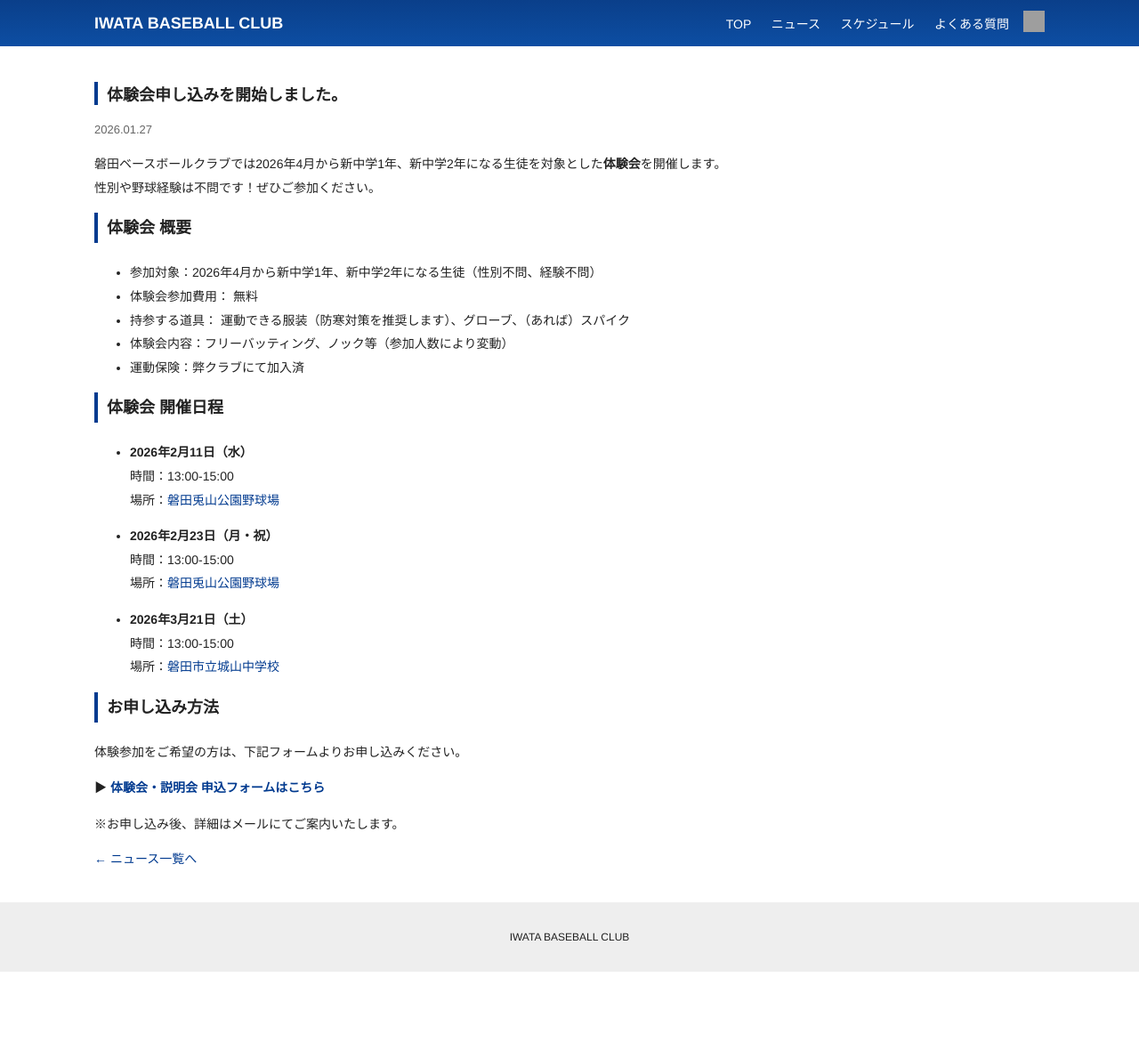
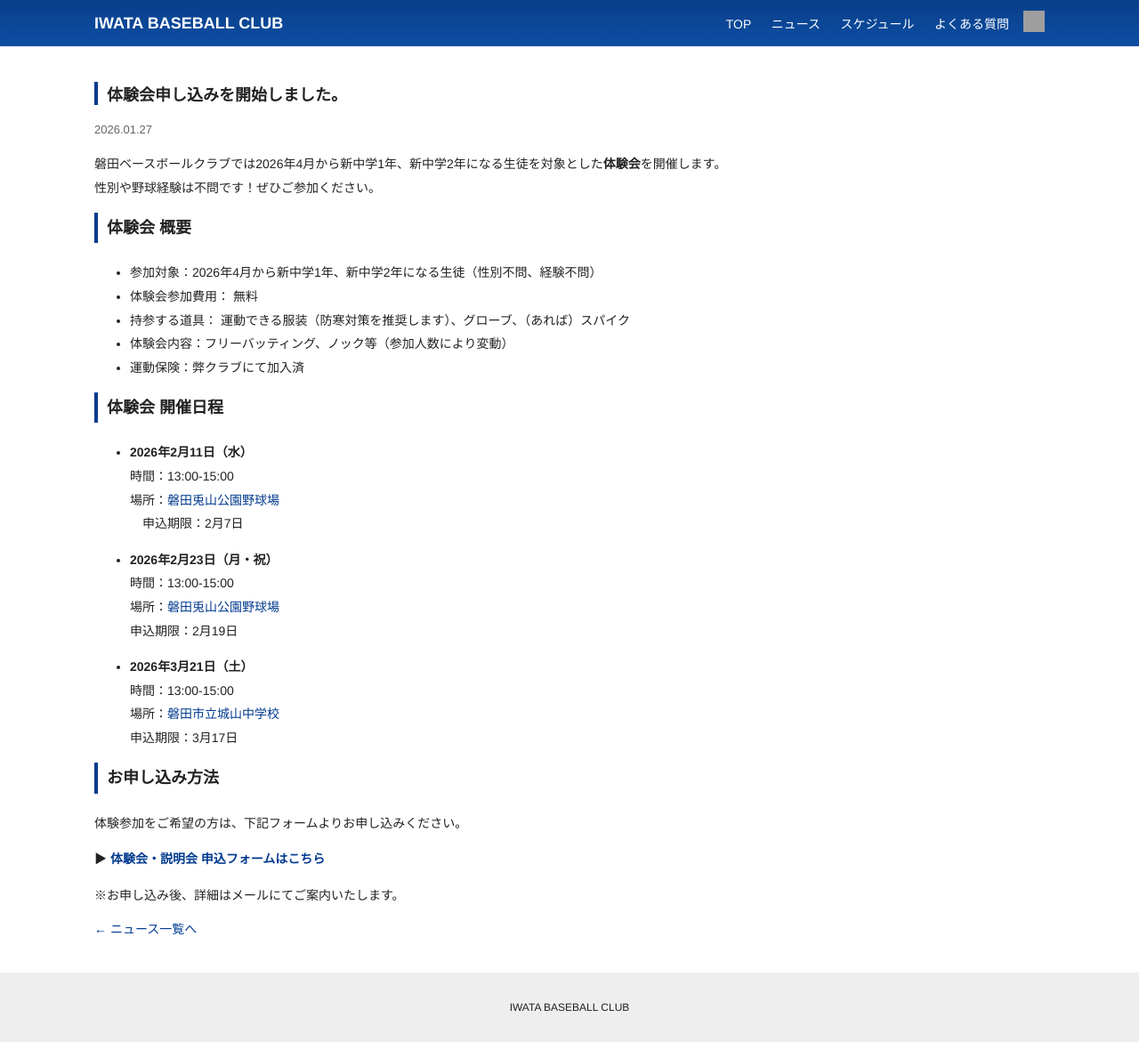
Before and after one commit to moutineigo/baseball, a Jekyll site: the page built from _posts/2026-01-27-welcome.md, in a window 1280 px wide. Shown: the whole page at 89% size. Built offline with Jekyll 4.4.1, drawn with Linux system fonts in a browser that asks for light colours; before the commit the page ends 1092 px from its top, so only the background shows below that; grey boxes are pictures that could not be loaded.

Commit message:
Add files via upload

```diff
--- a/_posts/2026-01-27-welcome.md
+++ b/_posts/2026-01-27-welcome.md
@@ -20,14 +20,17 @@ title: 体験会申し込みを開始しました。
 - **2026年2月11日（水）**
   時間：13:00-15:00
   場所：[磐田兎山公園野球場](https://maps.app.goo.gl/WUMTo3SxXWWpeedWA){:target="_blank" rel="noopener"}
+　申込期限：2月7日
 
 - **2026年2月23日（月・祝）**
   時間：13:00-15:00
   場所：[磐田兎山公園野球場](https://maps.app.goo.gl/WUMTo3SxXWWpeedWA){:target="_blank" rel="noopener"}
+  申込期限：2月19日
 
 - **2026年3月21日（土）**
   時間：13:00-15:00
   場所：[磐田市立城山中学校](https://maps.app.goo.gl/RB6yY3KpC8ywpNpj7){:target="_blank" rel="noopener"}
+  申込期限：3月17日
 
 ## お申し込み方法
 
```
